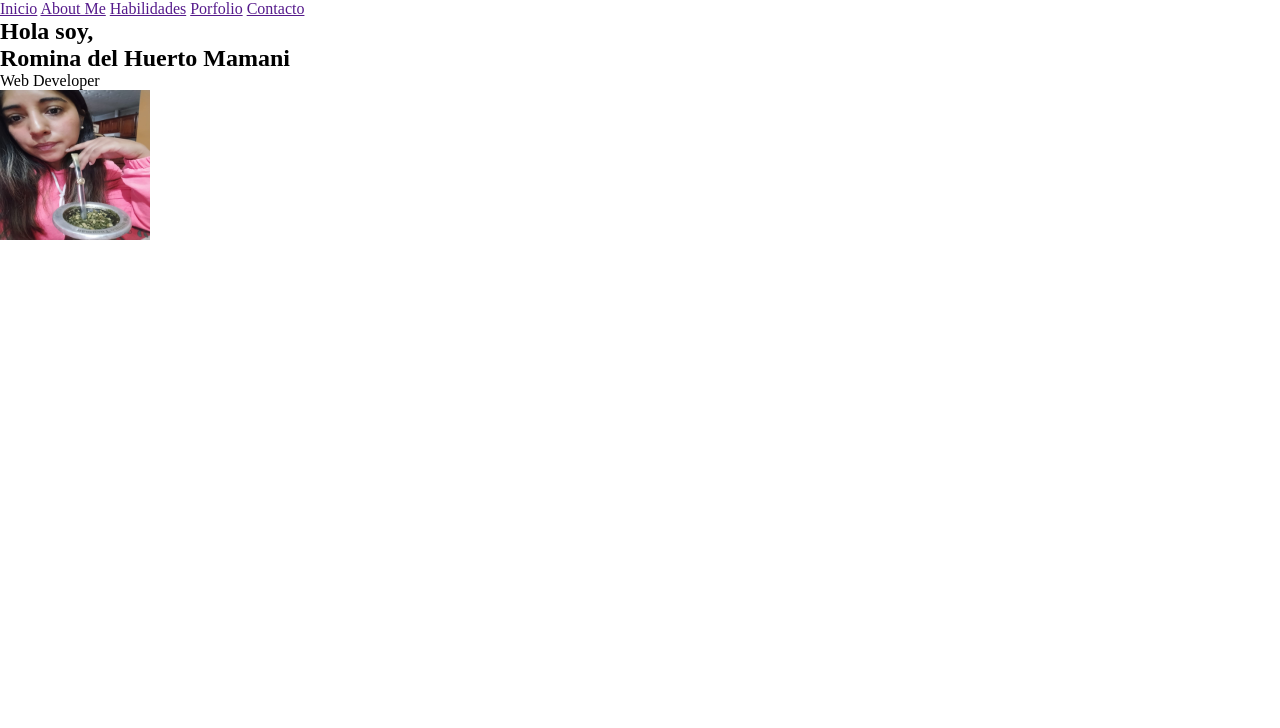
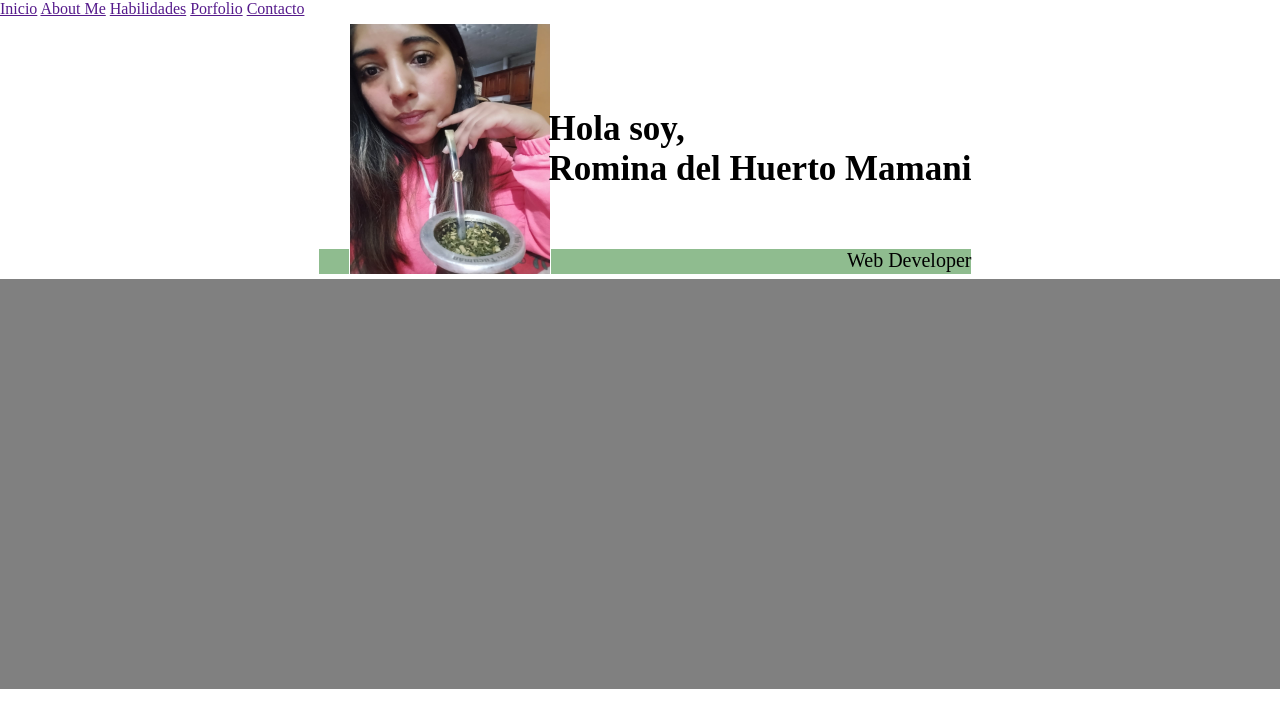
Before and after one commit to MamaniRomina/portfolio, a plain HTML site: page index.html in a window 1280 px wide. Drawn offline with Linux system fonts and the light colour scheme.

Commit message:
agregue estilos a la class contenedor

```diff
--- a/estilo.css
+++ b/estilo.css
@@ -10,14 +10,38 @@ body{
 .contenedor{
     background-color: white;
     width: 100%;
+    height: 30%;
     display: flex;
+    justify-content: center;
+    padding: 5px;
 }
 .hero{
-align-items: center;
-justify-content: flex-end;
+    flex-direction: column;
 
 }
 .persona{
-    width: 150px;
-    height: 150px;
+    width: 200px;
+    height: 250px;
+    border: 1px solid white;
+    margin-left:30px ;
 }
+.nombre{
+    margin-left: 230px;
+    margin-top: -170px;
+    font-size: 35px;
+}
+.developer{
+    margin-top: 60px;
+    font-size: 20px;
+    height: 25px;
+    background-color:darkseagreen;
+    text-align: end;
+}
+.aboutMe{
+    background-color: gray;
+    width: 100%;
+    height: 400px;
+    display: flex;
+    justify-content: center;
+    padding: 5px;
+}
--- a/index.html
+++ b/index.html
@@ -19,9 +19,9 @@
     <main>
         <section class="contenedor">
             <div class="hero">
+                <img class="persona" src="img/Romi.jpeg" alt="Romina">
                 <h1 class="nombre">Hola soy, <br>Romina del Huerto Mamani</h1>
                 <p class="developer">Web Developer</p>
-                <img class="persona" src="img/Romi.jpeg" alt="Romina">
             </div>
         </section>
         <section class="aboutMe">
```
